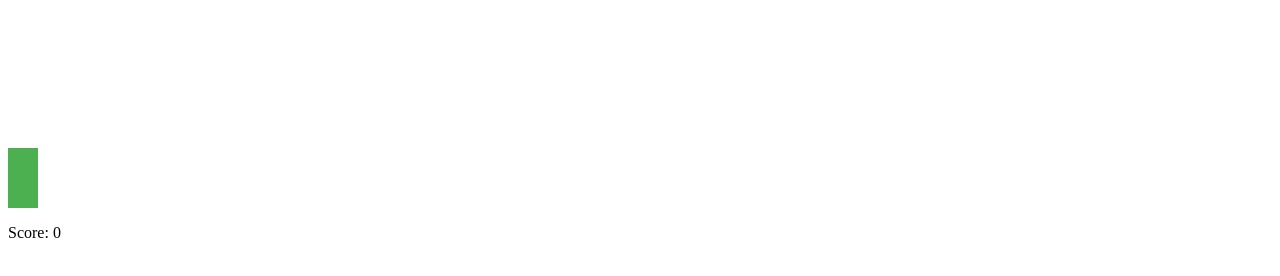
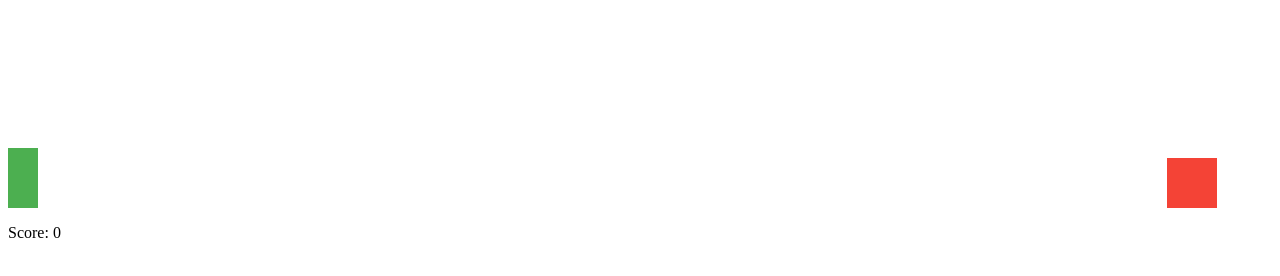
Before and after one commit to samiyazaki/Dumb-game, a plain HTML site: page index.html in a window 1280 px wide. Drawn offline with Linux system fonts and the light colour scheme.

Commit message:
Experimenting with makey makey controls and speeds

```diff
--- a/script.js
+++ b/script.js
@@ -1,12 +1,13 @@
 var character = document.getElementById("character");
 var block = document.getElementById("block");
 var gameContainer = document.getElementById("gameContainer");
-var counter=0;
+var counter = 0;
 
 character.style.left = '0px'; // Initialize the left position of character
+block.style.right = '0px'; // Initialize the right position of the block
 
 // Detect keyboard press
-window.onkeydown = function(e){
+window.onkeydown = function(e) {
     switch (e.keyCode) {
         case 32: // Space
             jump();
@@ -25,12 +26,12 @@ gameContainer.onclick = function() {
     jump();
 }
 
-function jump(){
-    if(character.classList.contains("animateJump")){return}
+function jump() {
+    if(character.classList.contains("animateJump")) {return}
     character.classList.add("animateJump");
-    setTimeout(function(){
+    setTimeout(function() {
         character.classList.remove("animateJump");
-    },500);
+    }, 500);
 }
 
 function move(distance) {
@@ -41,18 +42,45 @@ function move(distance) {
     }
 }
 
+var blockSpeed = 5;  // Set the initial speed
+
+function resetBlock() {
+    block.style.right = '0px';
+    blockSpeed = Math.random() * (10 - 5) + 5;  // Random speed between 5 and 10
+}
+
+// Move the block
+var moveBlock = setInterval(function() {
+    let blockRight = parseInt(block.style.right);
+    let newRight = blockRight + blockSpeed;
+    if (newRight > window.innerWidth) {
+        resetBlock();
+    } else {
+        block.style.right = newRight + 'px';
+    }
+}, 20);
+
 var checkDead = setInterval(function() {
     let characterTop = parseInt(window.getComputedStyle(character).getPropertyValue("top"));
-    let blockLeft = parseInt(window.getComputedStyle(block).getPropertyValue("left"));
+    let blockRight = parseInt(block.style.right);
+    let blockLeft = window.innerWidth - blockRight - block.offsetWidth;
     let characterLeft = parseInt(character.style.left);
-    if(blockLeft<(characterLeft+30) && blockLeft>(characterLeft-20) && characterTop>=130){
-        block.style.animation = "none";
-        block.style.display = "none";
+
+    if(blockLeft < (characterLeft + 30) && blockLeft > (characterLeft - 20) && characterTop >= 130){
+        clearInterval(moveBlock);  // Stop moving the block
         alert("Game Over. score: "+Math.floor(counter/100));
-        counter=0;
-        block.style.display = "";
-        block.style.animation = "block 1s infinite linear";
-    }else{
+        counter = 0;
+        resetBlock();  // Reset the block
+        moveBlock = setInterval(function() {  // Start moving the block again
+            let blockRight = parseInt(block.style.right);
+            let newRight = blockRight + blockSpeed;
+            if (newRight > window.innerWidth) {
+                resetBlock();
+            } else {
+                block.style.right = newRight + 'px';
+            }
+        }, 20);
+    } else{
         counter++;
         document.getElementById("scoreSpan").innerHTML = Math.floor(counter/100);
     }
--- a/style.css
+++ b/style.css
@@ -21,12 +21,6 @@
     width: 50px;
     height: 50px;
     background-color: #f44336;
-    animation: block 1s infinite linear;
-}
-
-@keyframes block {
-    from { right: -50px; }
-    to { right: 100%; }
 }
 
 .animateJump {
```
